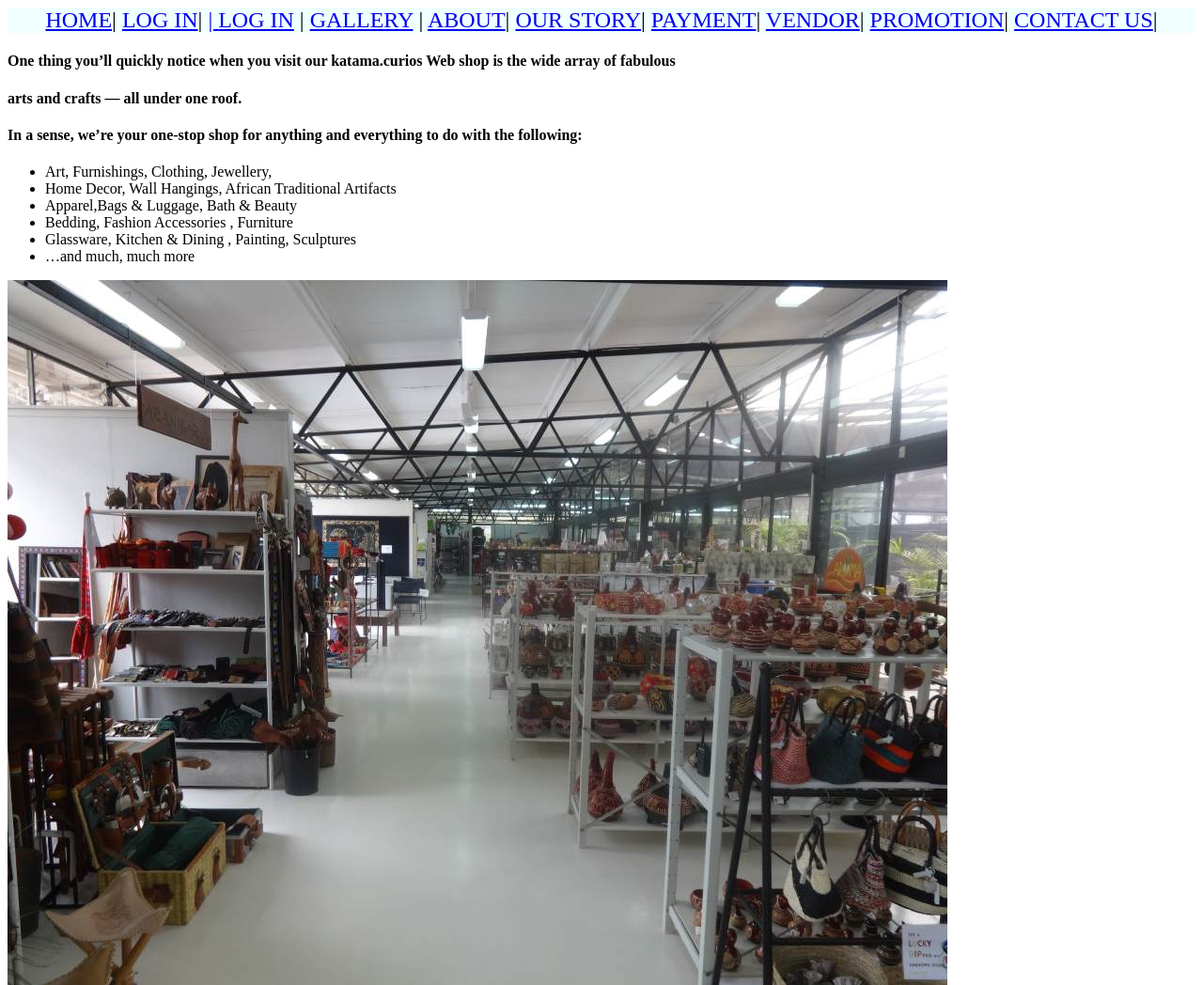
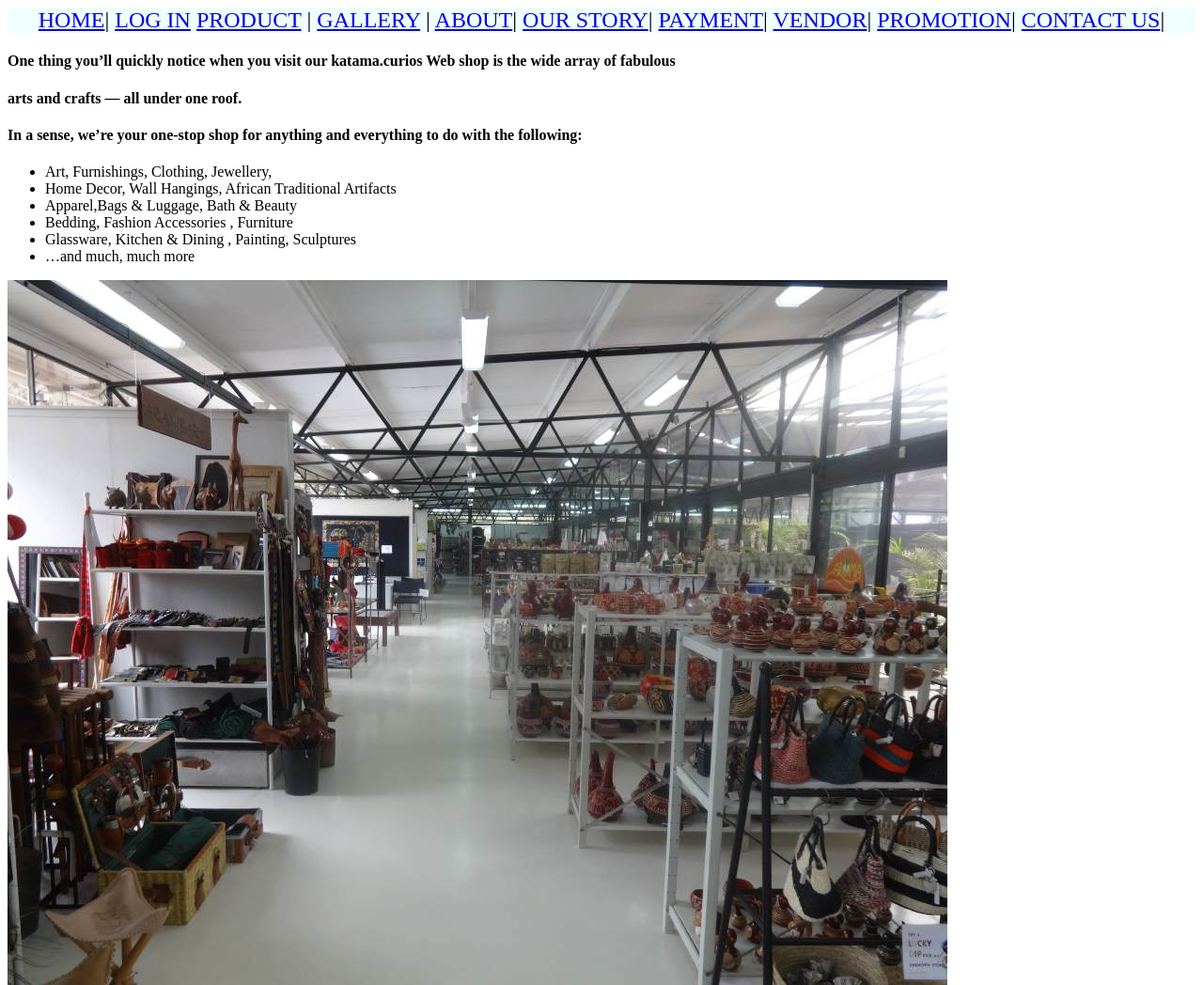
Before and after one commit to katamaken/Web-design, a plain HTML site: page our product.html in a window 1280 px wide. Shown: the top 1048 px of the page at 94% size. Drawn offline with Linux system fonts and the light colour scheme.

Commit message:
Update our product.html

```diff
--- a/our product.html
+++ b/our product.html
@@ -22,10 +22,9 @@
       }
       </style>
       <nav>
-        <a href="index.html">HOME</a>|
-       <a href="log in.html">LOG IN</a>|
-       <a href="index.html"HOME</a> |
-       <a href="login.html">LOG IN</a> |
+       <a href="index.html">HOME</a>|
+       <a href="log in.html">LOG IN</a>
+       <a href="our product.html">PRODUCT</a> |
        <a href="gallery.html">GALLERY</a> |
        <a href="About us.html">ABOUT</a>|
        <a href="Our story.html">OUR STORY</a>|
```
